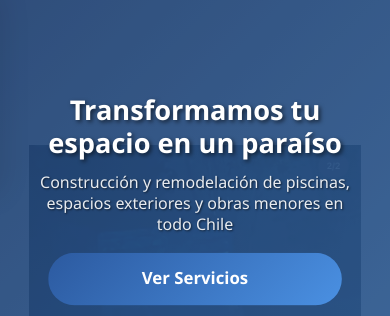
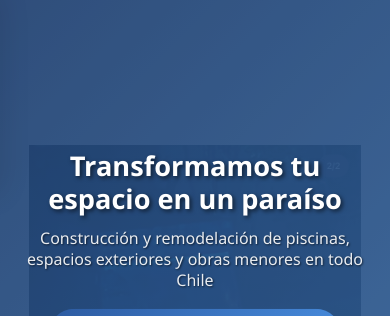
Before and after one commit to Mauricio087/tu_espacio_construccion, a plain HTML site: page index.html in a window 390 px wide. Shown: the part 116-432 px from the top of the page. Drawn offline with Linux system fonts and the light colour scheme.

Commit message:
hero: vista mobile

```diff
--- a/assets/css/styles.css
+++ b/assets/css/styles.css
@@ -873,17 +873,19 @@ section {
         background-repeat: no-repeat;
 
         display: flex;
-        align-items: flex-start;
-        padding-top: 140px;
+        align-items: center;
+        justify-content: center;
+        padding: 110px 20px 20px 20px; /* Padding superior compensa el navbar fijo para centrado visual */
         position: relative;
     }
 
     .hero-content {
         grid-template-columns: 1fr;
         text-align: center;
-        padding: 20px 20px 0;
+        padding: 0;
         gap: 1.5rem;
-        margin-top: 20px;
+        margin-top: 0;
+        width: 100%;
     }
 
     .hero-image {
@@ -891,8 +893,8 @@ section {
     }
 
     .hero-text {
-        padding: 0 15px;
-        margin-top: 30px;
+        padding: 0;
+        margin-top: 0;
     }
 
     .hero-title {
```
